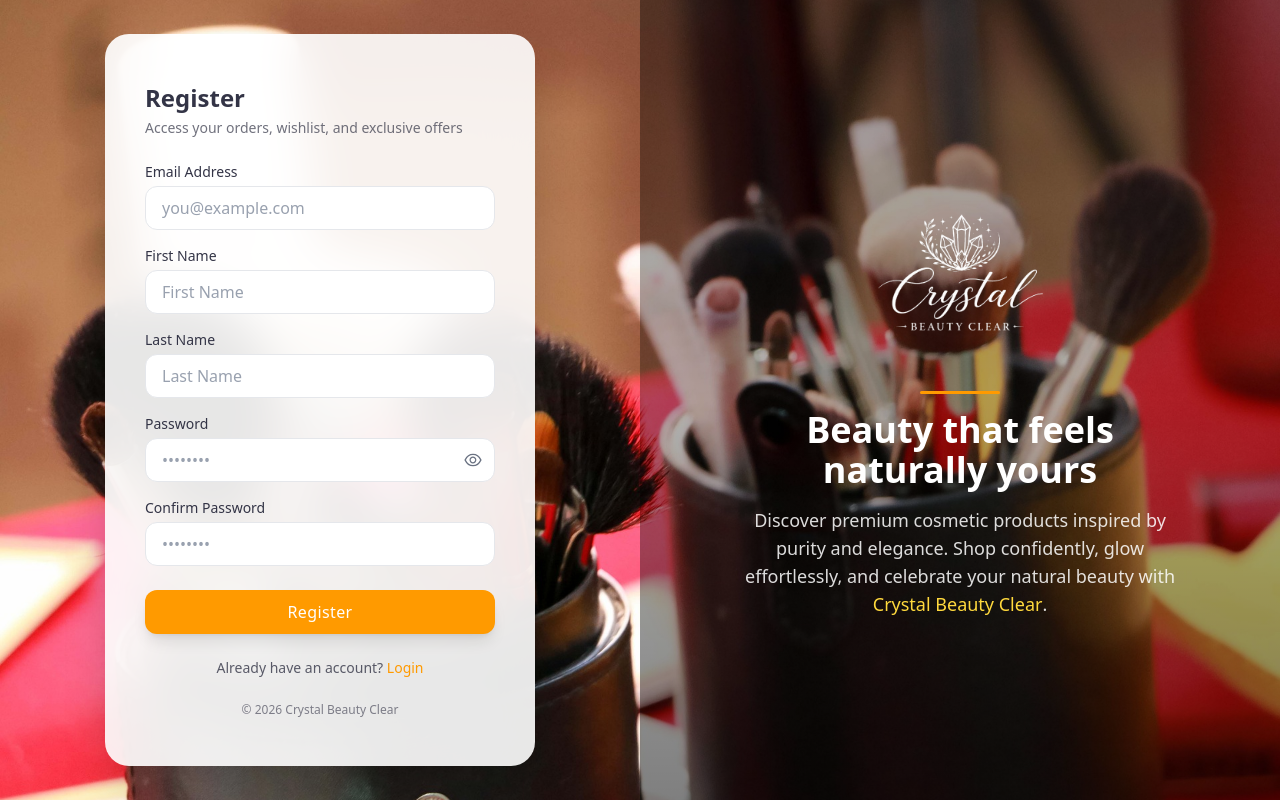
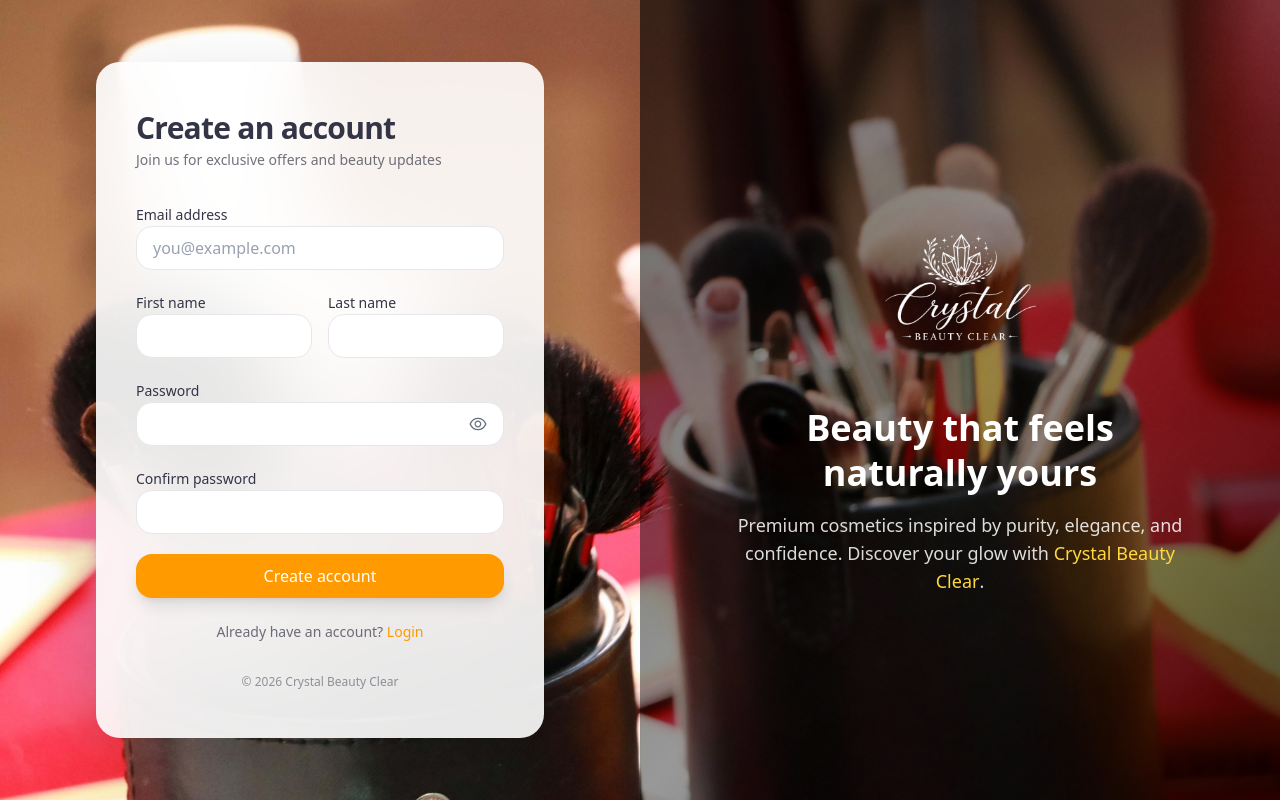
Before and after one commit to VishwaX2004/CBC-frontend, a React (Vite) app: page /register in a window 1280 px wide. Built offline with nearby package versions, Linux system fonts and the light colour scheme; no server answers.

Commit message:
Rejister UI fix 👀👍

```diff
--- a/src/Pages/register.jsx
+++ b/src/Pages/register.jsx
@@ -23,18 +23,17 @@ export default function RegisterPage() {
         }
 
         try {
-            const response = await axios.post(
+            await axios.post(
                 import.meta.env.VITE_API_URL + "/api/users/",
                 {
-                    email: email,
-                    password: password,
-                    firstName: firstName,
-                    lastName: lastName
+                    email,
+                    password,
+                    firstName,
+                    lastName
                 }
             );
 
             toast.success("Registration successful!");
-
             navigate("/login");
 
         } catch (error) {
@@ -44,160 +43,154 @@ export default function RegisterPage() {
     }
 
     return (
-        <div className="w-full h-screen bg-[url('/up.jpg')] bg-cover bg-center bg-no-repeat flex">
+        <div className="min-h-screen w-full bg-[url('/up.jpg')] bg-cover bg-center flex">
 
             {/* LEFT – REGISTER FORM */}
-            <div className="w-full md:w-1/2 h-full flex items-center justify-center">
-                <div className="w-[430px] bg-white/90 backdrop-blur-xl rounded-3xl shadow-2xl px-10 py-12">
+            <div className="w-full md:w-1/2 flex items-center justify-center px-4">
+                <div className="w-full max-w-md bg-white/90 backdrop-blur-2xl rounded-3xl shadow-[0_25px_80px_-15px_rgba(0,0,0,0.25)] px-8 py-10 md:px-10 md:py-12 transition-all">
 
-                    <h2 className="text-2xl font-semibold text-text mb-1">
-                        Register
+                    <h2 className="text-3xl font-semibold text-text tracking-tight mb-1">
+                        Create an account
                     </h2>
-                    <p className="text-sm text-text/70 mb-6">
-                        Access your orders, wishlist, and exclusive offers
+                    <p className="text-sm text-text/70 mb-8">
+                        Join us for exclusive offers and beauty updates
                     </p>
 
-                    <form onSubmit={handleRegister} className="space-y-4">
+                    <form onSubmit={handleRegister} className="space-y-5">
 
                         {/* Email */}
-                        <div>
-                            <label className="block text-sm font-medium text-text mb-1">
-                                Email Address
+                        <div className="space-y-1">
+                            <label className="text-sm font-medium text-text">
+                                Email address
                             </label>
                             <input
                                 type="email"
-                                placeholder="you@example.com"
                                 value={email}
                                 onChange={(e) => setEmail(e.target.value)}
-                                className="w-full h-11 px-4 rounded-xl bg-white border border-gray-200 text-text
-                                placeholder-gray-400 focus:outline-none focus:ring-2 focus:ring-accent/40
-                                focus:border-accent transition"
+                                placeholder="you@example.com"
+                                className="w-full h-11 px-4 rounded-2xl border border-gray-200 bg-white text-text
+                                placeholder:text-gray-400 outline-none
+                                focus:ring-2 focus:ring-accent/40 focus:border-accent
+                                transition-all duration-200"
                                 required
                             />
                         </div>
 
-                        {/* First Name */}
-                        <div>
-                            <label className="block text-sm font-medium text-text mb-1">
-                                First Name
+                        {/* Name Fields */}
+                        <div className="grid grid-cols-1 sm:grid-cols-2 gap-4">
+                            <div className="space-y-1">
+                                <label className="text-sm font-medium text-text">
+                                    First name
                                 </label>
                                 <input
                                     type="text"
-                                placeholder="First Name"
-                                autoComplete="given-name"
                                     value={firstName}
                                     onChange={(e) => setFirstName(e.target.value)}
-                                className="w-full h-11 px-4 rounded-xl bg-white border border-gray-200 text-text
-                                placeholder-gray-400 focus:outline-none focus:ring-2 focus:ring-accent/40
-                                focus:border-accent transition"
+                                    className="w-full h-11 px-4 rounded-2xl border border-gray-200 bg-white text-text
+                                    focus:ring-2 focus:ring-accent/40 focus:border-accent transition-all"
                                     required
                                 />
                             </div>
 
-                        {/* Last Name */}
-                        <div>
-                            <label className="block text-sm font-medium text-text mb-1">
-                                Last Name
+                            <div className="space-y-1">
+                                <label className="text-sm font-medium text-text">
+                                    Last name
                                 </label>
                                 <input
                                     type="text"
-                                placeholder="Last Name"
-                                autoComplete="family-name"
                                     value={lastName}
                                     onChange={(e) => setLastName(e.target.value)}
-                                className="w-full h-11 px-4 rounded-xl bg-white border border-gray-200 text-text
-                                placeholder-gray-400 focus:outline-none focus:ring-2 focus:ring-accent/40
-                                focus:border-accent transition"
+                                    className="w-full h-11 px-4 rounded-2xl border border-gray-200 bg-white text-text
+                                    focus:ring-2 focus:ring-accent/40 focus:border-accent transition-all"
                                     required
                                 />
                             </div>
+                        </div>
 
                         {/* Password */}
-                        <div>
-                            <label className="block text-sm font-medium text-text mb-1">
+                        <div className="space-y-1">
+                            <label className="text-sm font-medium text-text">
                                 Password
                             </label>
                             <div className="relative">
                                 <input
                                     type={showPassword ? "text" : "password"}
-                                    placeholder="••••••••"
                                     value={password}
                                     onChange={(e) => setPassword(e.target.value)}
-                                    className="w-full h-11 px-4 pr-12 rounded-xl bg-white border border-gray-200
-                                    text-text placeholder-gray-400 focus:outline-none focus:ring-2
-                                    focus:ring-accent/40 focus:border-accent transition"
+                                    className="w-full h-11 px-4 pr-12 rounded-2xl border border-gray-200 bg-white text-text
+                                    focus:ring-2 focus:ring-accent/40 focus:border-accent transition-all"
                                     required
                                 />
-                                <div
-                                    className="absolute inset-y-0 right-3 flex items-center cursor-pointer
+                                <button
+                                    type="button"
+                                    onClick={() => setShowPassword(!showPassword)}
+                                    className="absolute inset-y-0 right-4 flex items-center
                                     text-gray-500 hover:text-accent transition"
-                                    onClick={() => setShowPassword(!showPassword)}
+                                    aria-label="Toggle password visibility"
                                 >
                                     {showPassword ? <AiOutlineEyeInvisible size={20} /> : <AiOutlineEye size={20} />}
-                                </div>
+                                </button>
                             </div>
                         </div>
 
                         {/* Confirm Password */}
-                        <div>
-                            <label className="block text-sm font-medium text-text mb-1">
-                                Confirm Password
+                        <div className="space-y-1">
+                            <label className="text-sm font-medium text-text">
+                                Confirm password
                             </label>
                             <input
                                 type={showPassword ? "text" : "password"}
-                                placeholder="••••••••"
                                 value={confirmPassword}
                                 onChange={(e) => setConfirmPassword(e.target.value)}
-                                className="w-full h-11 px-4 rounded-xl bg-white border border-gray-200
-                                text-text placeholder-gray-400 focus:outline-none focus:ring-2
-                                focus:ring-accent/40 focus:border-accent transition"
+                                className="w-full h-11 px-4 rounded-2xl border border-gray-200 bg-white text-text
+                                focus:ring-2 focus:ring-accent/40 focus:border-accent transition-all"
                                 required
                             />
                         </div>
 
                         <button
                             type="button"
-                            className="w-full h-11 rounded-xl bg-accent text-white font-medium tracking-wide
-                            hover:bg-secondary hover:text-text transition-all duration-300 shadow-lg mt-2"
                             onClick={handleRegister}
+                            className="w-full h-11 rounded-2xl bg-accent text-white font-medium
+                            hover:bg-secondary hover:text-text
+                            focus:outline-none focus:ring-2 focus:ring-accent/50
+                            transition-all duration-300 shadow-lg"
                         >
-                            Register
+                            Create account
                         </button>
                     </form>
 
-                    <div className="mt-6 text-center text-sm text-text/80">
+                    <p className="mt-6 text-center text-sm text-text/70">
                         Already have an account?{" "}
-                        <Link
-                            to="/login"
-                            className="text-accent font-medium hover:underline underline-offset-4"
-                        >
+                        <Link to="/login" className="text-accent font-medium hover:underline text-l font-bold">
                             Login
                         </Link>
-                    </div>
+                    </p>
 
-                    <p className="text-xs text-text/60 mt-6 text-center">
+                    <p className="mt-8 text-center text-xs text-text/50">
                         © {new Date().getFullYear()} Crystal Beauty Clear
                     </p>
                 </div>
             </div>
 
-            {/* RIGHT – BRAND SECTION */}
-            <div className="hidden md:flex w-1/2 h-full relative">
-                <div className="absolute inset-0 bg-gradient-to-b from-black/40 via-black/30 to-black/50"></div>
-                <div className="relative z-10 w-full h-full flex flex-col justify-center items-center px-24 text-white text-center">
+            {/* RIGHT – BRAND */}
+            <div className="hidden md:flex w-1/2 relative">
+                <div className="absolute inset-0 bg-gradient-to-br from-black/60 via-black/40 to-black/70" />
+                <div className="relative z-10 flex flex-col justify-center items-center text-center px-20 text-white">
                     <img
                         src="/logo.png"
                         alt="CBC Logo"
-                        className="w-48 mb-4 drop-shadow-[0_10px_30px_rgba(255,255,255,0.25)]"
+                        className="w-44 mb-6 drop-shadow-2xl"
                     />
-                    <div className="w-20 h-[3px] bg-accent rounded-full mb-4"></div>
-                    <h1 className="text-4xl font-semibold mb-4">
+                    <h1 className="text-4xl font-semibold leading-tight mb-4">
                         Beauty that feels <br /> naturally yours
                     </h1>
-                    <p className="text-lg text-white/85 max-w-xl">
-                        Discover premium cosmetic products inspired by purity and elegance.
-                        Shop confidently, glow effortlessly, and celebrate your natural beauty
-                        with <span className="text-secondary font-medium">Crystal Beauty Clear</span>.
+                    <p className="text-lg text-white/85 max-w-lg">
+                        Premium cosmetics inspired by purity, elegance, and confidence.
+                        Discover your glow with{" "}
+                        <span className="text-secondary font-medium">
+                            Crystal Beauty Clear
+                        </span>.
                     </p>
                 </div>
             </div>
```
Lines whose indentation alone changed are shown as unchanged.
